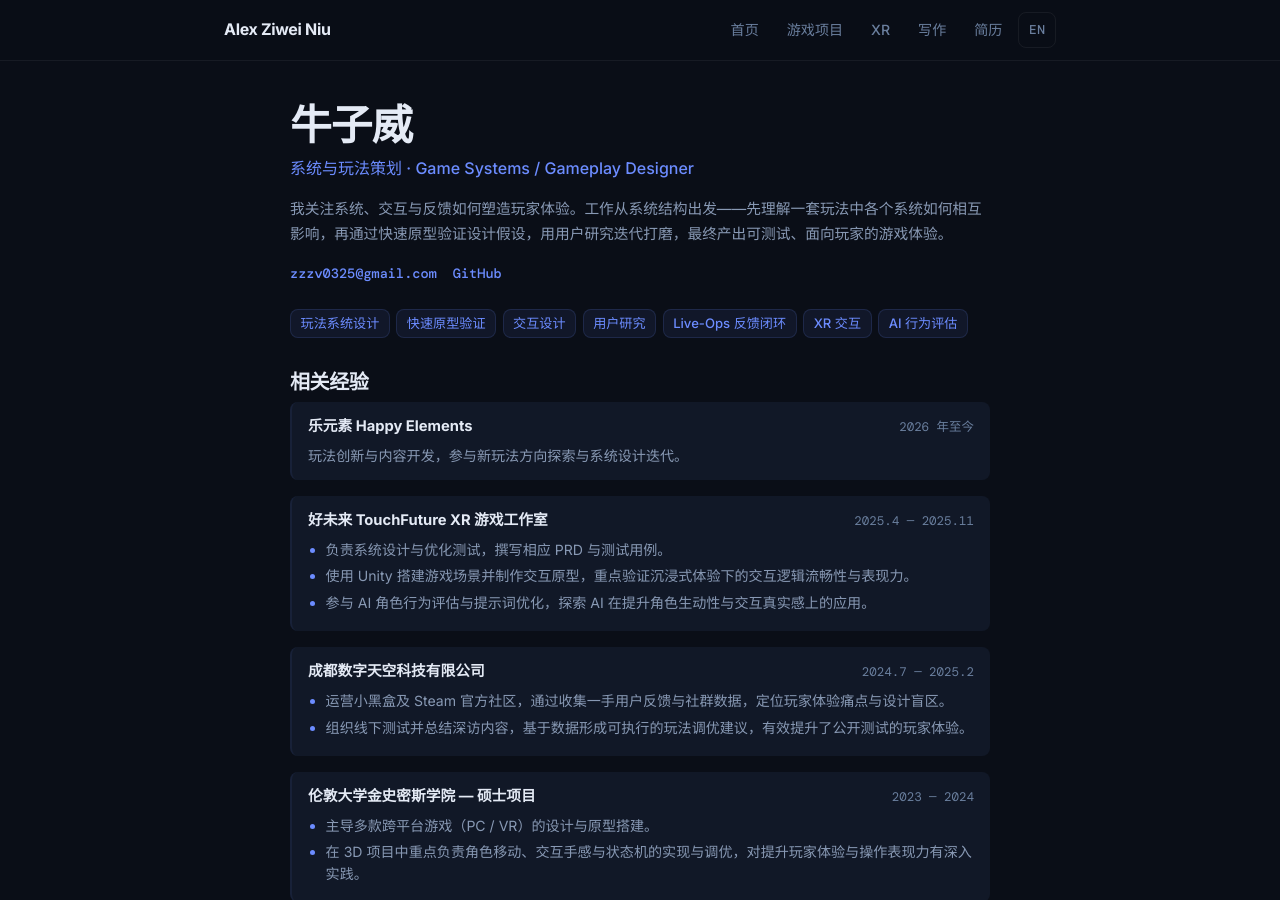
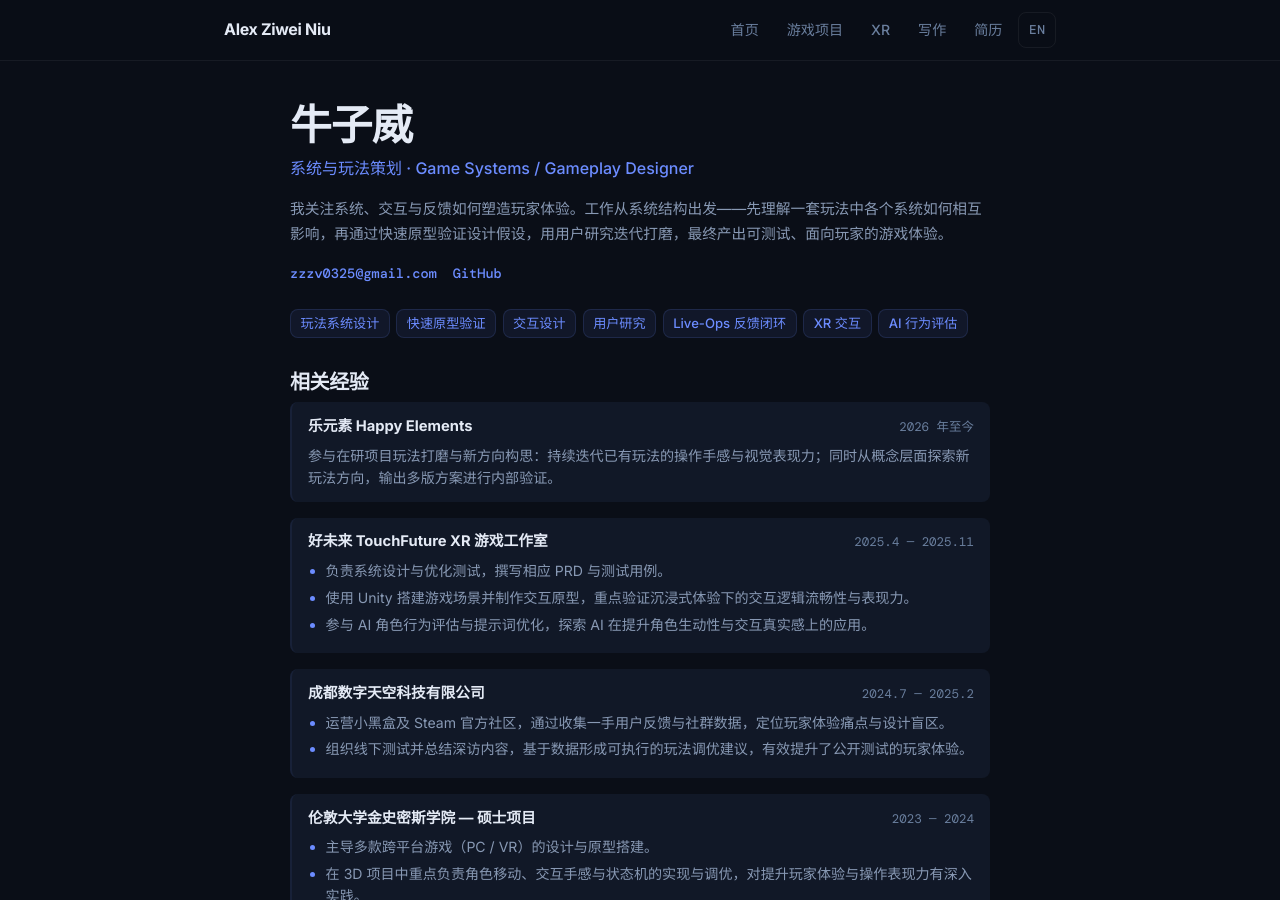
Before and after one commit to iChiv/iChiv.github.io, a Jekyll site: the page built from zh/about/index.html, in a window 1280 px wide and 900 px high. Built offline with Jekyll 4.4.1, drawn with Linux system fonts in a browser that asks for light colours.

Commit message:
resume: 乐元素描述改为真实情况 — 在研项目玩法打磨与新方向构思

```diff
--- a/zh/about/index.html
+++ b/zh/about/index.html
@@ -34,7 +34,7 @@ lang: zh
       <strong>乐元素 Happy Elements</strong>
       <span class="item-date">2026 年至今</span>
     </div>
-    <p>玩法创新与内容开发，参与新玩法方向探索与系统设计迭代。</p>
+    <p>参与在研项目玩法打磨与新方向构思：持续迭代已有玩法的操作手感与视觉表现力；同时从概念层面探索新玩法方向，输出多版方案进行内部验证。</p>
   </div>
 
   <div class="resume-item">
```
